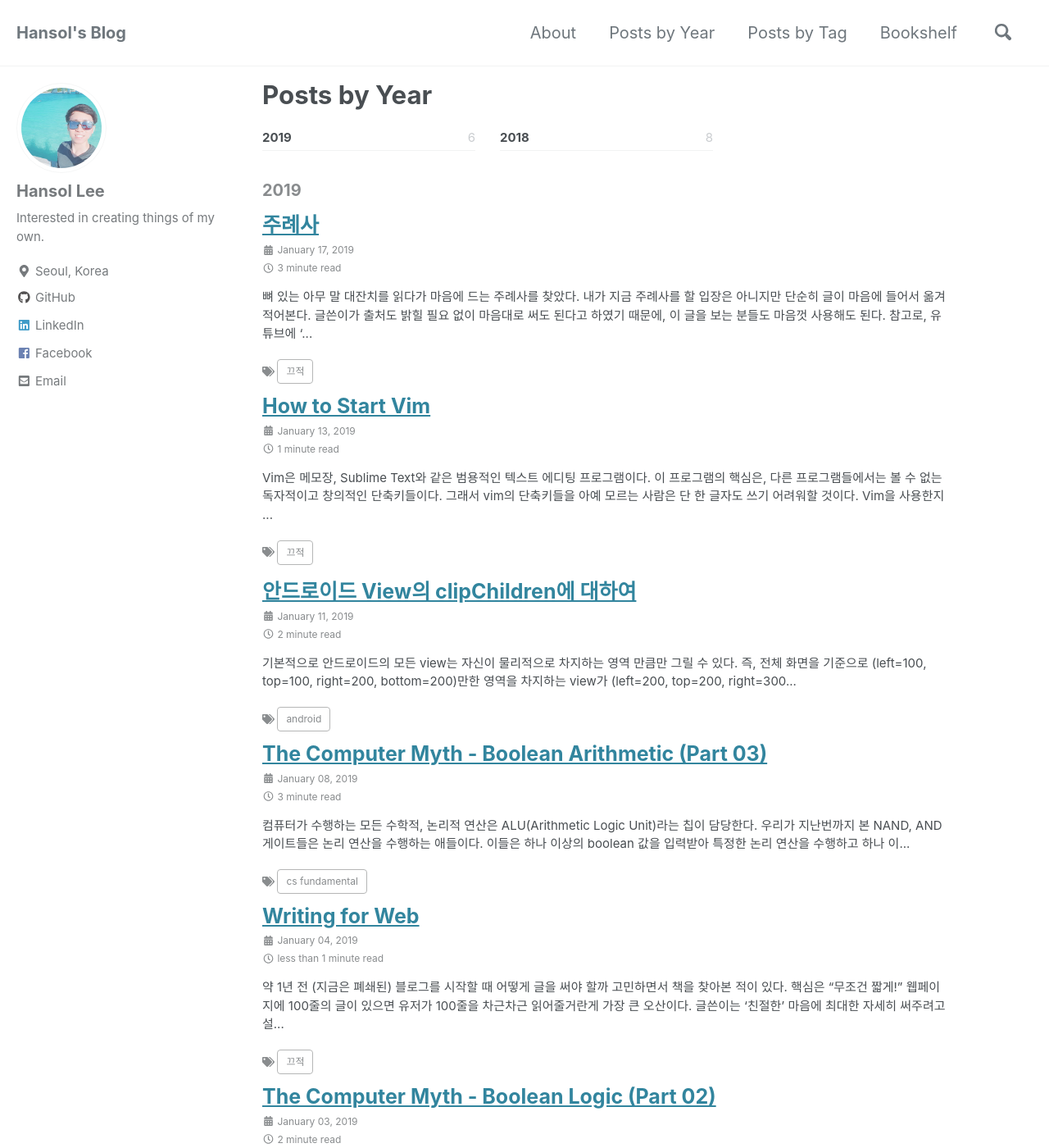
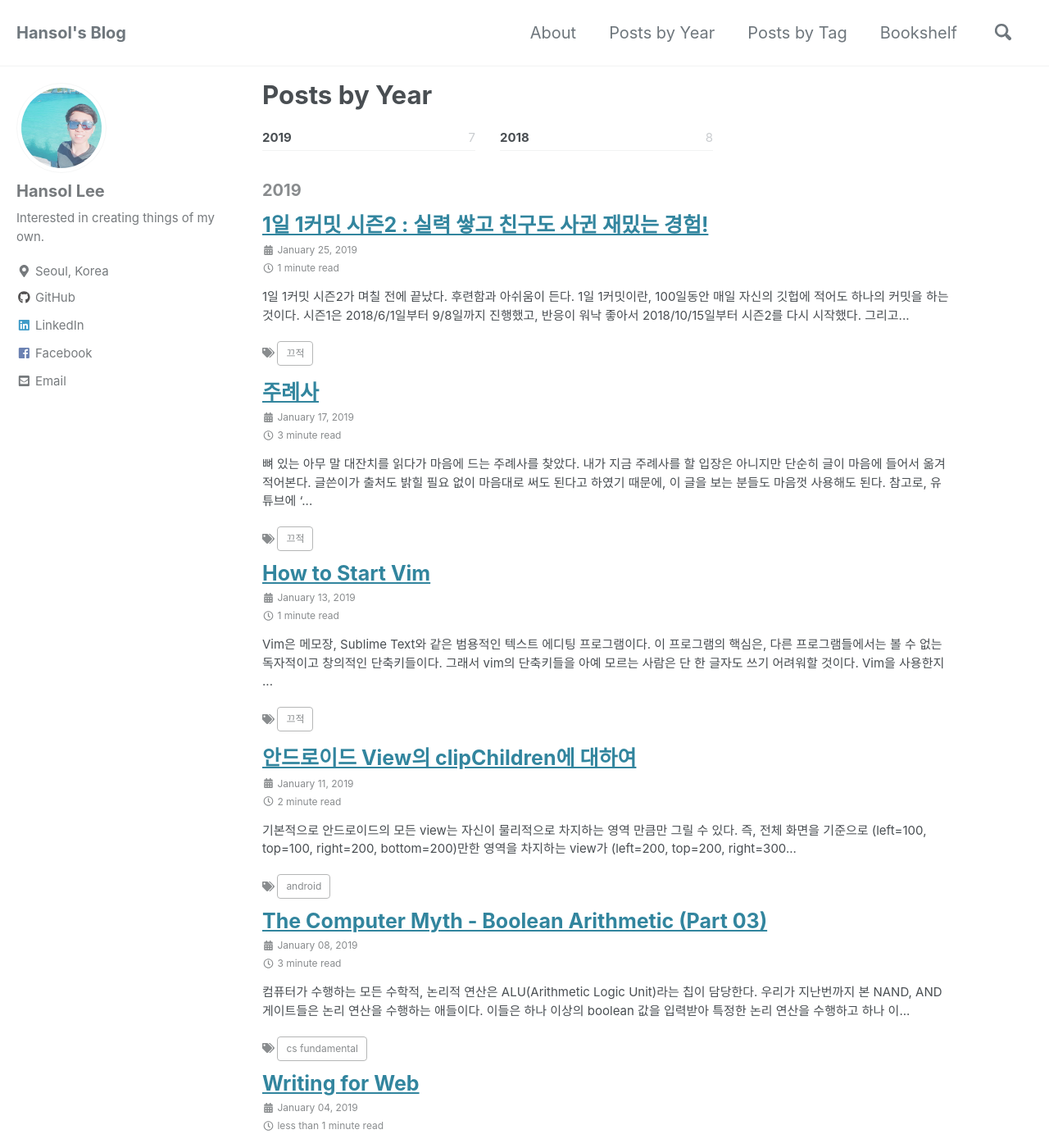
Before and after one commit to giantsol/giantsol.github.io, a Jekyll site: the page built from _pages/posts.md, in a window 1280 px wide and 1400 px high. Shown: the whole window at 82% size. Built offline with Jekyll 4.4.1, drawn with Linux system fonts in a browser that asks for light colours; cached includes are drawn as plain includes; nearby versions of some CDN libraries.

Commit message:
write commit everyday season 2 post

```diff
--- /dev/null
+++ b/_posts/2019-01-25-commit-everyday-season2.md
@@ -0,0 +1,28 @@
+---
+title: "1일 1커밋 시즌2 : 실력 쌓고 친구도 사귄 재밌는 경험!"
+tags:
+  - 끄적
+---
+
+1일 1커밋 시즌2가 며칠 전에 끝났다. 후련함과 아쉬움이 든다. **1일 1커밋이란, 100일동안 매일 자신의 깃헙에 적어도 하나의 커밋을 하는 것이다**. 시즌1은 2018/6/1일부터 9/8일까지 진행했고, 반응이 워낙 좋아서 2018/10/15일부터 시즌2를 다시 시작했다. 그리고 2019/1/22에 이 마저 끝났다.
+
+**실력도 쌓고 정말 좋은 사람들도 많이 만날 수 있었던 최고의 활동이었다**. 되돌아보니 억지로라도 매일 조금씩 공부했던게 크게 쌓이더라. 그리고, 마음 맞고 열정 있는 사람들과 함께하니 하루하루가 더 재미있었다. 이토록 좋은 모임을 두 시즌이나 이끌어준 [아리아](https://aria-grande.github.io/)에게 정말 고맙다! 총합 200일 동안 우리를 정말 잘 이끌어준 대단한 분이시다.
+
+<figure class="half">
+    <img src="/assets/images/everyday-commit-00.jpg">
+    <img src="/assets/images/everyday-commit-01.jpg">
+    <figcaption>여러 이벤트와 파티에서 재밌게 놀았다!</figcaption>
+</figure>
+
+1일 1커밋의 진행 방식은 간단하다. 우선, 첫날에 참가비 10만원씩 걷는다. 그리고 커밋을 빼먹을 때 마다 참가비에서 1000원씩 벌금을 낸다. 일일 매니저가 쓰레드를 올리면, 해당 쓰레드에 오늘자 커밋의 주소를 써서 인증한다. 마지막 날에는 모인 벌금으로 기부도 하고 파티도 한 후, 남은 참가비를 돌려받는다. 보통 자신의 깃헙에 Today I Learned의 약자인 TIL이라는 레포지토리를 만들고, 거기에 커밋을 쌓는다. 나도 [TIL](https://github.com/giantsol/TIL) 레포지토리를 만들어서 진행했다.
+
+각자 따로 커밋만 했다면 사람들간의 교류도 없고 재미도 덜 했을 것이다. **그래서 한 달에 약 4번씩 '지식공유회'를 했다**. 자원 또는 추천을 통해 선별된 사람들이 각자 공부하고 있던 내용을 약 1시간 동안 공유하는 자리다. 다양한 사람들이 모인 만큼 다양한 지식공유회가 있었다. 프로그래밍, 통계, 심리학, 딥러닝 등 다양한 분야의 재미있는 이야기를 들을 수 있었다. 지식공유회가 있는 날에는 끝나고 삼삼오오 모여 맥주를 마시며 놀기도 했다.
+
+얼핏 각자 공부만 하는 지루한 활동이 되었을지도 모르나, 아리아가 여러 이벤트도 하고 지식공유회도 열어준 덕분에 회사에서 해본 활동 중 가장 보람찼다. 이번 시즌 쫑파티때는 각자의 활동 특성에 따른 이색적인 수료증을 받았는데, 내가 받은 수료증은 **핵인싸상**..! 톡방에서 말을 제일 많이 했더랬다. 언제 그렇게 많이 했지... 아무튼 마음에 쏙 드는 수료증이다! 정말로 핵인싸가 되도록 재미나게 살아봐야겠다 ㅎㅎ.
+
+<figure>
+  <img src="{{ site.url }}{{ site.baseurl }}/assets/images/everyday-commit-02.jpg" alt="핵인싸상">
+  <figcaption>핵인싸상! 하마터면 '베스트 관종상'이 될뻔했지...</figcaption>
+</figure>
+
+나와 같은 신입 개발자라면 이런 류의 모임을 무조건 추천한다! 시즌3도 주저없이 참여할 것이다 (좀만 쉬고). 정말 즐거웠다!
--- a/_sass/minimal-mistakes/_base.scss
+++ b/_sass/minimal-mistakes/_base.scss
@@ -219,7 +219,7 @@ figure {
 
   img {
     display: block;
-    margin: 0 auto;
+    margin: 0 auto 1em auto;
     border-radius: $border-radius;
     -webkit-transition: $global-transition;
     transition: $global-transition;
@@ -230,6 +230,9 @@ figure {
   }
 
   &.half {
+
+    display: flex;
+
     > a,
     > img {
       @include breakpoint($small) {
```
Also changed, not shown: tmp/2019-01-25-commit-everyday-season2.md (deleted, +0 -7 lines), assets/images/everyday-commit-00.jpg (added), assets/images/everyday-commit-01.jpg (added), assets/images/everyday-commit-02.jpg (added).
